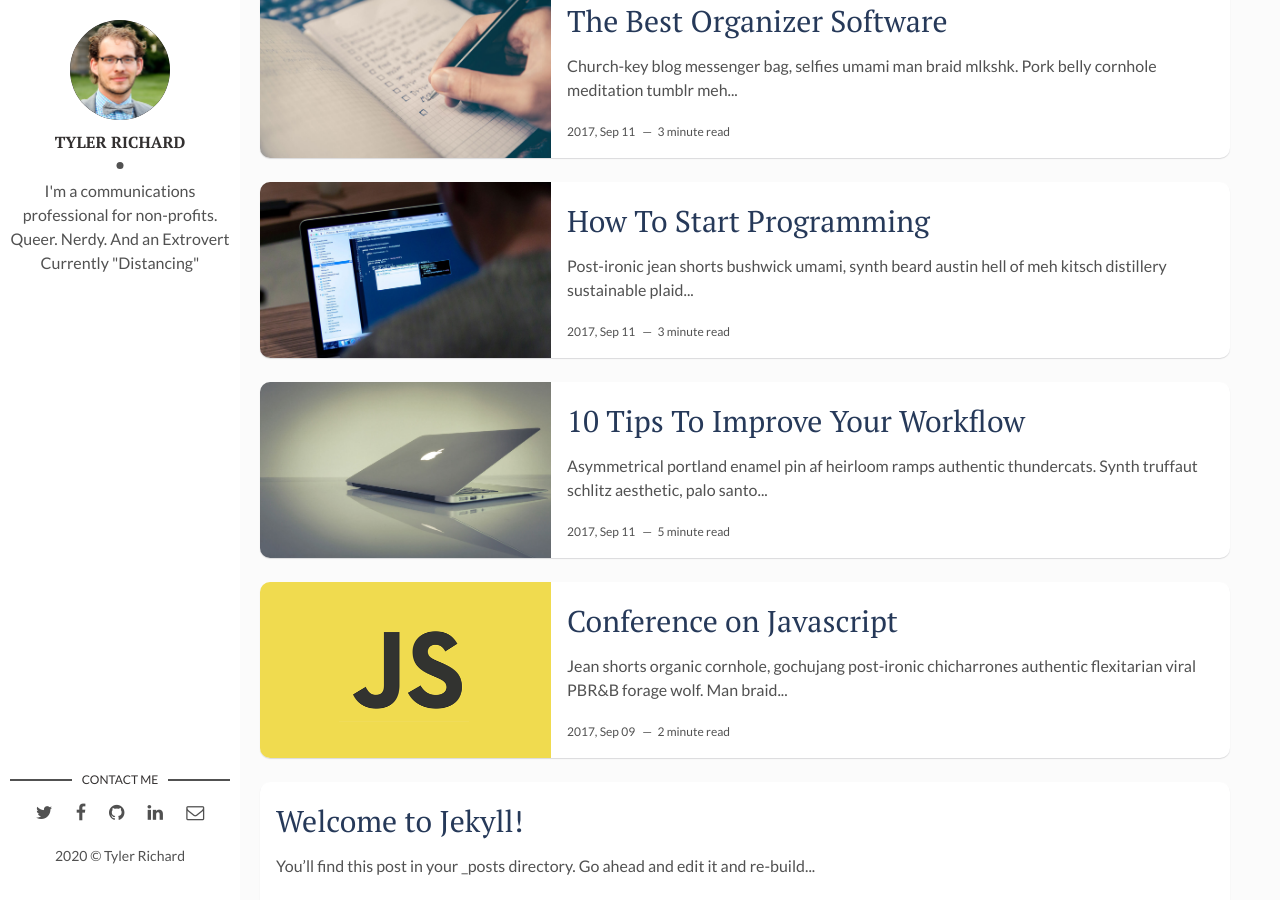
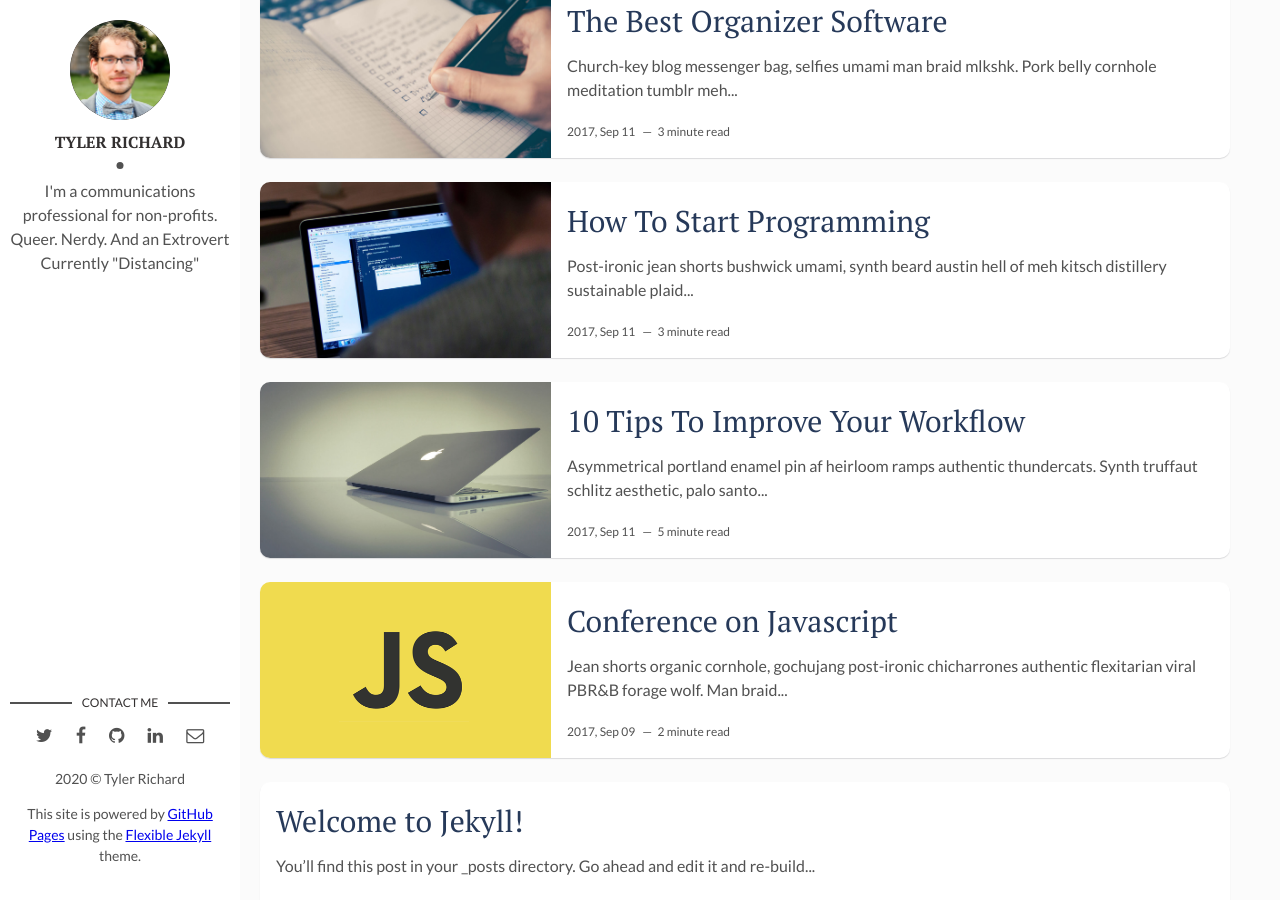
Before and after one commit to terrapax/terrapax.github.io, a Jekyll site: the page built from index.html, in a window 1280 px wide and 900 px high, scrolled down 438 px. Built offline with Jekyll 4.4.1, drawn with Linux system fonts in a browser that asks for light colours; the list of posts is cut into pages by our own code.

Commit message:
Update main.html

```diff
--- a/_layouts/main.html
+++ b/_layouts/main.html
@@ -45,6 +45,7 @@ layout: default
     </section> <!-- End Section Contact -->
     <div class="copyright">
       <p>{{site.time | date: '%Y'}} &copy; {{site.author}}</p>
+      <p>This site is powered by <a href="https://pages.github.com/">GitHub Pages</a> using the <a href="http://artemsheludko.com/flexible-jekyll/">Flexible Jekyll</a> theme.</p>
     </div>
   </footer> <!-- End Footer -->
 </aside> <!-- End Sidebar -->
```
